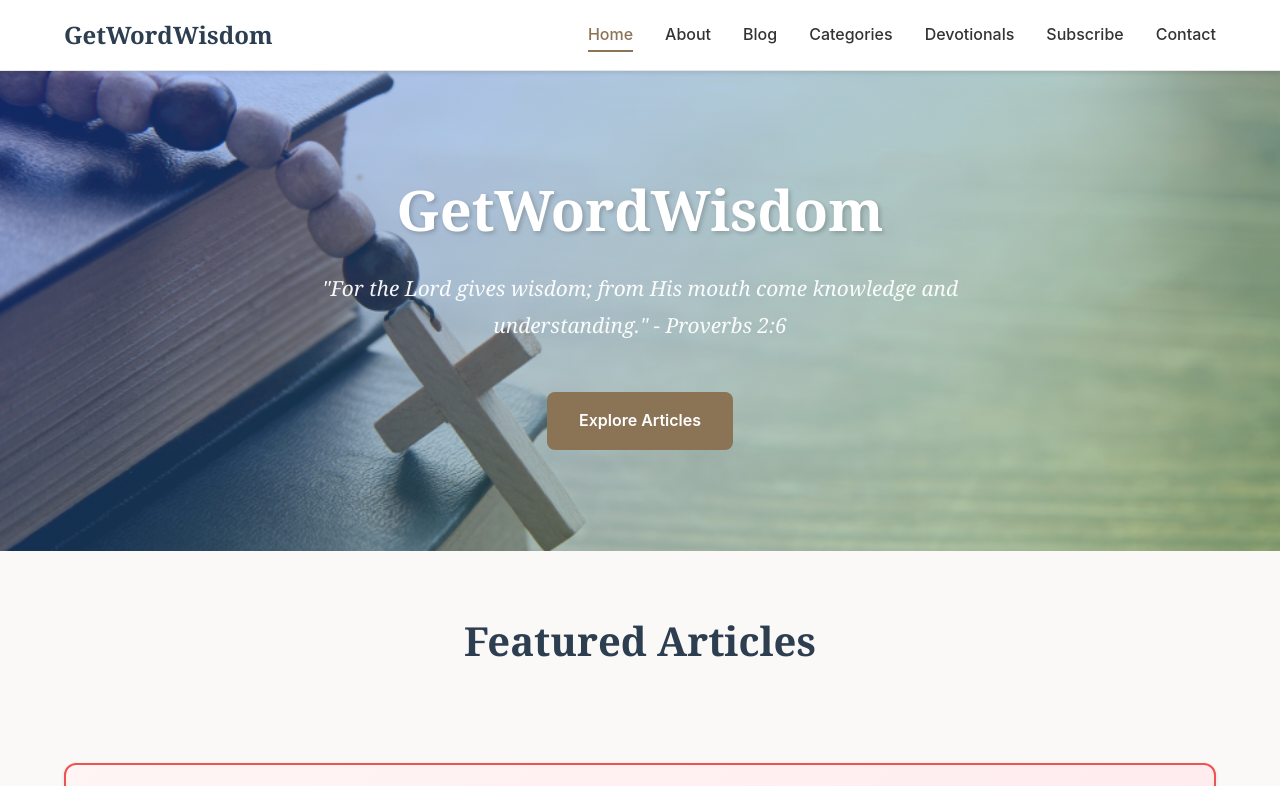
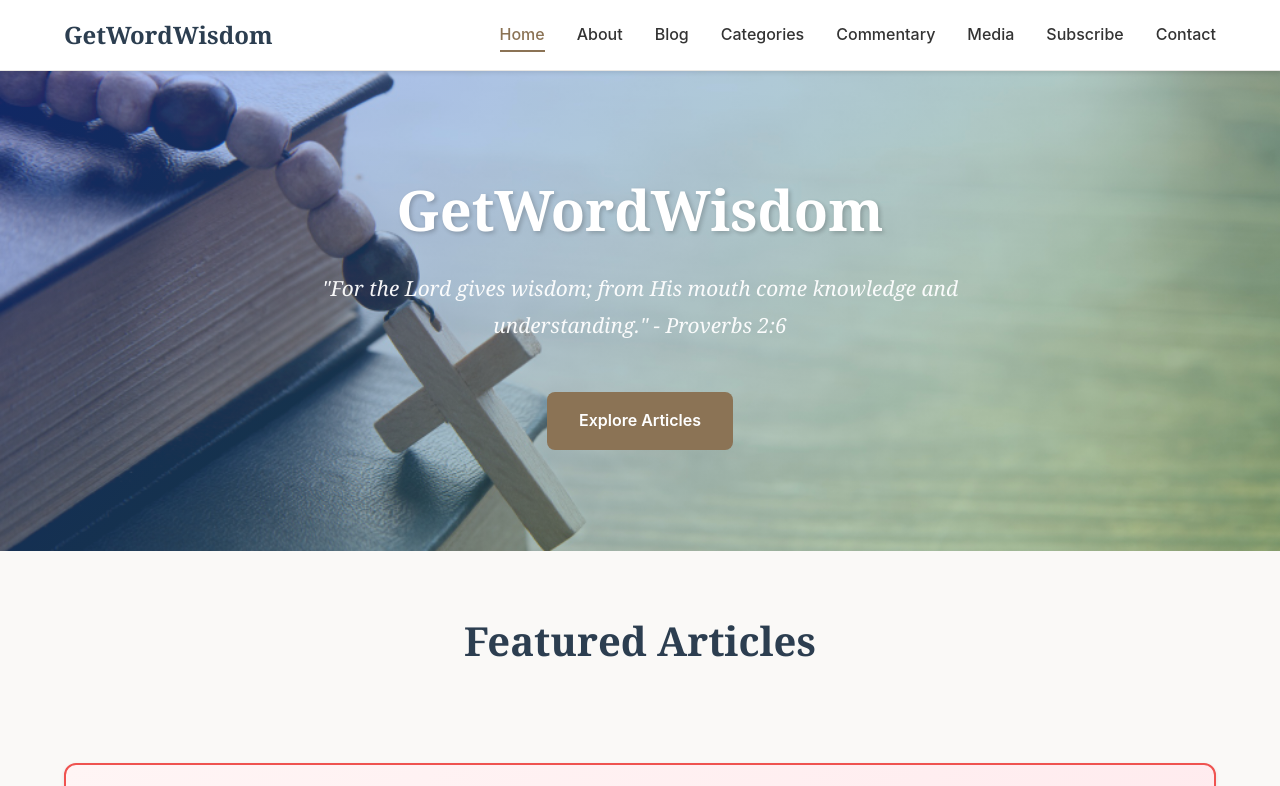
Before and after one commit to TheExpertsHubAfrica/getwordwisdom, a plain HTML site: page index.html in a window 1280 px wide. Shown: the top 786 px of the page. Drawn offline with Linux system fonts and the light colour scheme; no server answers.

Commit message:
updated the homepage navigation to include both the "Commentary" and "Media" links

```diff
--- a/index.html
+++ b/index.html
@@ -24,7 +24,8 @@
                 <li><a href="/about/">About</a></li>
                 <li><a href="/blog/">Blog</a></li>
                 <li><a href="/categories/">Categories</a></li>
-                <li><a href="/devotionals/">Devotionals</a></li>
+                <li><a href="/commentary/">Commentary</a></li>
+                <li><a href="/media/">Media</a></li>
                 <li><a href="/subscribe/">Subscribe</a></li>
                 <li><a href="/contact/">Contact</a></li>
             </ul>
```
